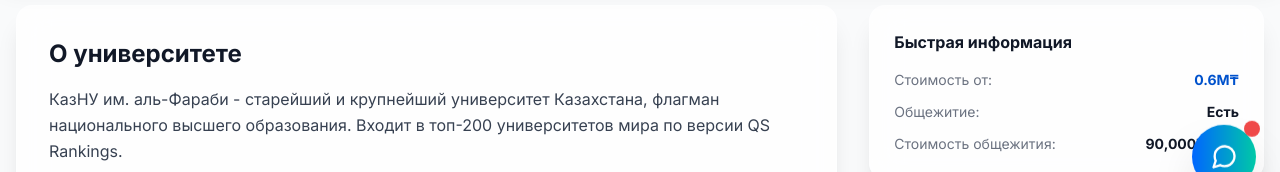
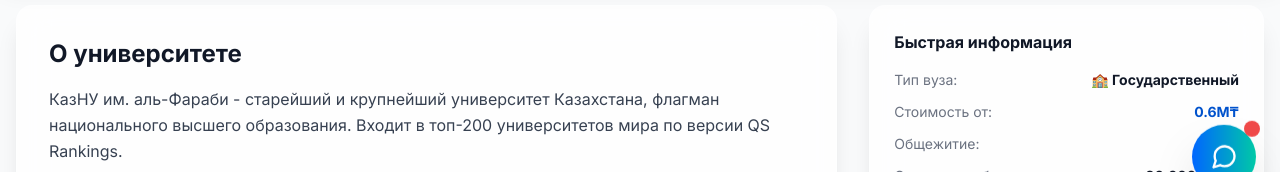
Before and after one commit to Krazher220-Ceo/KZ-UniVerse, a Next.js app: page /universities/kaznu in a window 1280 px wide. Shown: the part 587-759 px from the top of the page. Built offline with nearby package versions, Linux system fonts and the light colour scheme.

Commit message:
fix: исправлены мелкие баги и добавлена оптимизация

```diff
--- a/components/compare/ComparisonTool.tsx
+++ b/components/compare/ComparisonTool.tsx
@@ -52,6 +52,7 @@
   const getValue = (uni: University, key: string): any => {
     if (key === 'tuitionMin') return uni.tuitionRange.min
     if (key === 'tuitionMax') return uni.tuitionRange.max
+    if (key === 'dormitoryCost') return uni.dormitoryCost
     return (uni as any)[key]
   }
 
--- a/components/universities/UniversityDetail.tsx
+++ b/components/universities/UniversityDetail.tsx
@@ -453,6 +453,14 @@
         <h3 className="font-bold mb-4">Быстрая информация</h3>
         <div className="space-y-3 text-sm">
           <div className="flex justify-between">
+            <span className="text-gray-500">Тип вуза:</span>
+            <span className="font-bold">
+              {university.type === 'national' ? '🏛️ Национальный' :
+               university.type === 'state' ? '🏫 Государственный' :
+               '💼 Частный'}
+            </span>
+          </div>
+          <div className="flex justify-between">
             <span className="text-gray-500">Стоимость от:</span>
             <span className="font-bold text-primary-600">
               {(university.tuitionRange.min / 1000000).toFixed(1)}M₸
```
